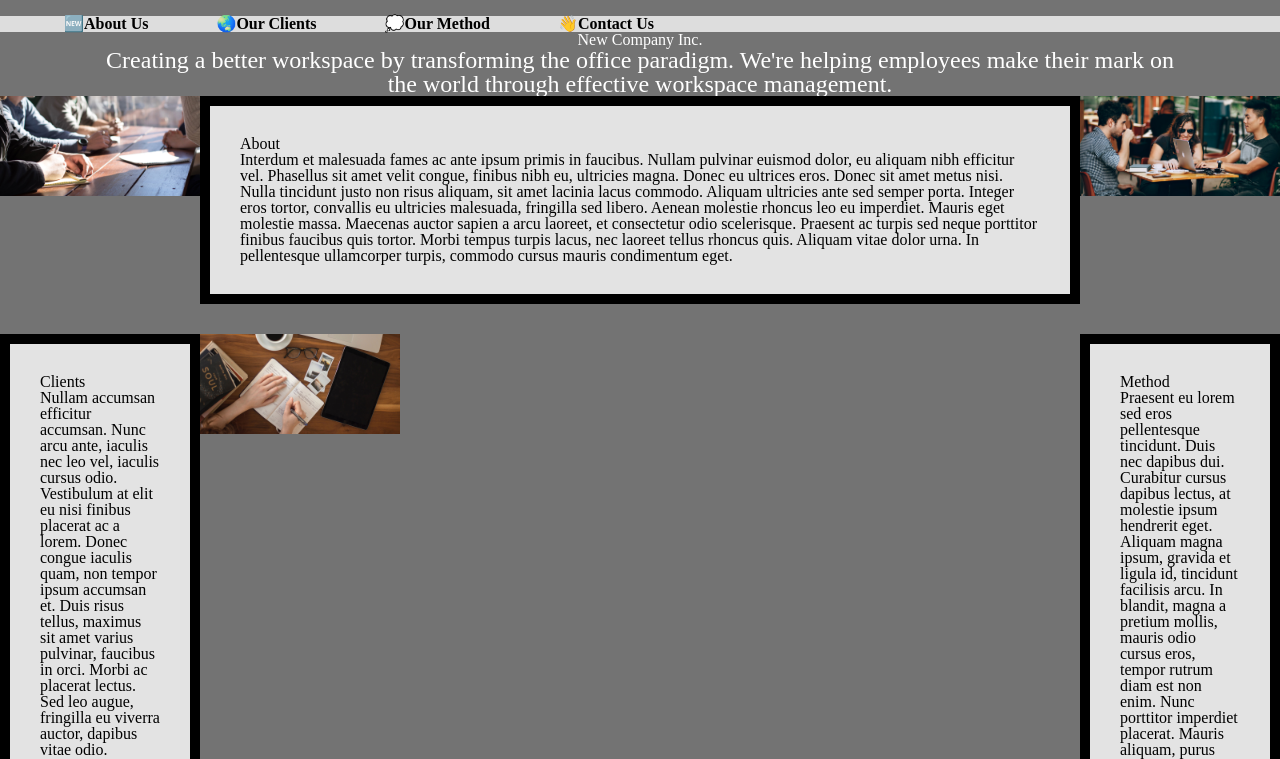
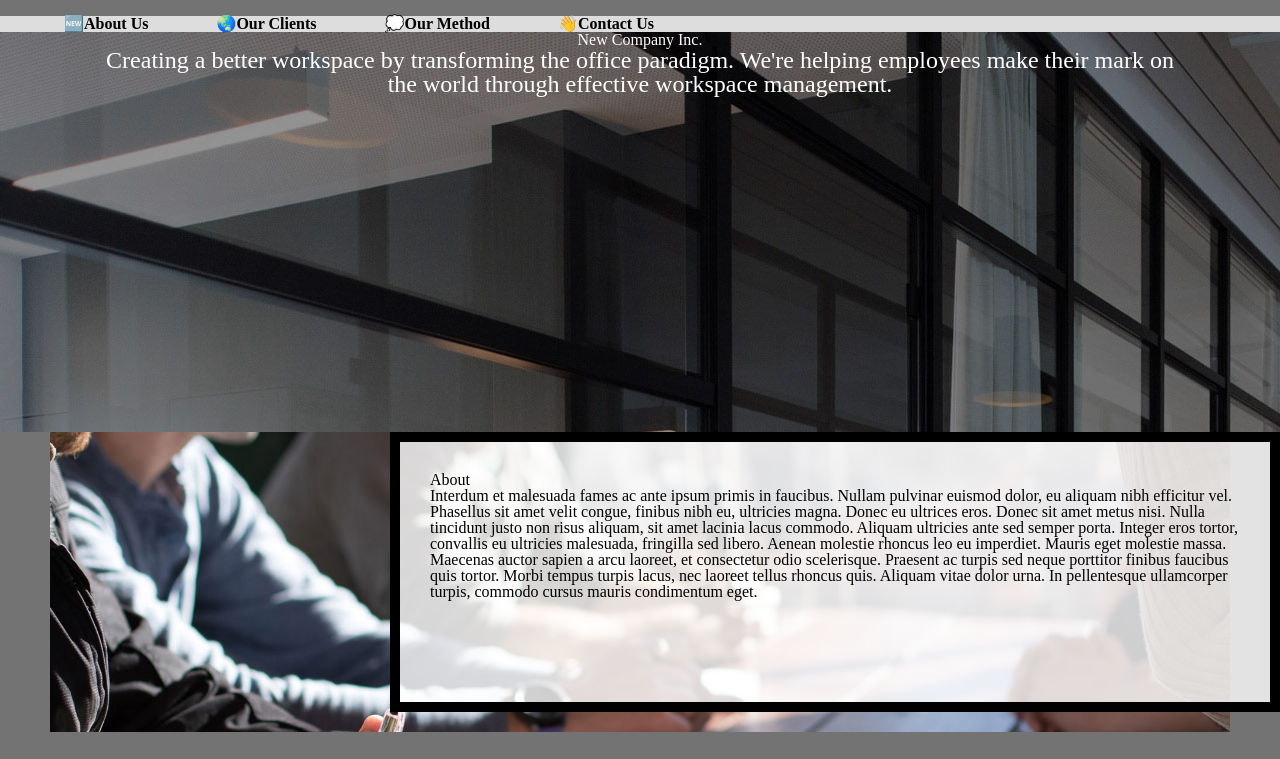
Before and after one commit to mrthorpe12/homework3-2022, a plain HTML site: page index.html in a window 1280 px wide. Shown: the top 759 px of the page. Drawn offline with Linux system fonts and the light colour scheme.

Commit message:
Edits to stylesheet

```diff
--- a/css/style.css
+++ b/css/style.css
@@ -1,63 +1,64 @@
 /***** STARTER CODE - DO NOT CHANGE *****/
 
-html{
+html {
   scroll-behavior: smooth;
 }
 
-body{
+body {
   background-color: #737373;
   font-size: 18px;
   margin: 0;
   padding: 0;
 }
 
-h1{
+h1 {
   font-size: 50px;
   line-height: 1;
   padding: 50px 0;
   text-align: center;
-  color:white;
+  color: white;
 }
 
-h2{
+h2 {
   font-size: 32px;
   line-height: 1.5;
 }
 
-nav{
+nav {
   background-color: #ddd;
-  padding: 25px 10px;;
+  padding: 25px 10px;
+  ;
   text-align: left;
 }
 
-nav a{
+nav a {
   color: black;
   font-weight: bold;
 }
 
-nav ul{
+nav ul {
   list-style-type: none;
 }
 
-nav li{
+nav li {
   display: inline;
   margin-right: 5%;
 }
 
-header p{
+header p {
   color: white;
   font-size: 24px;
   padding: 0 100px;
   text-align: center;
 }
 
-.text{
+.text {
   background-color: rgba(255, 255, 255, .8);
   border: 10px solid black;
   padding: 30px;
 }
 
-footer{
+footer {
   background-color: black;
   color: white;
   padding: 15px 0;
@@ -65,27 +66,28 @@ footer{
 }
 
 footer a,
-footer a:visited{
+footer a:visited {
   color: white;
 }
+
 /*****  End Starter Code ****/
 
 /* Requirement 1 code here*/
 
-nav a{
+nav a {
   text-decoration: none;
 }
 
 /* Requirement 2 code here*/
 
-nav a:hover{
+nav a:hover {
   text-decoration: underline;
   text-decoration-style: wavy;
 }
 
 
 
-a.skip{
+a.skip {
   background: white;
   padding: 6px;
   -webkit-transition: top 1s ease-out;
@@ -99,12 +101,12 @@ a.skip{
 
 /* Requirement 4 code here*/
 
-nav a:focus{
+nav a:focus {
   border-top: 2px solid yellow;
 }
 
 
-.container{
+.container {
   /* Requirement 5 code here*/
   display: grid;
   grid-template-columns: 1fr 5fr 1fr;
@@ -113,22 +115,81 @@ nav a:focus{
 
 /* Requirements 6-10 here: */
 
+.intro {
+  background: #DDDDDD url('../images/header.jpg');
+  background-attachment: fixed;
+  min-height: 400px;
+}
 
+.about, .clients, .method, .contact {
+  grid-column: 2;
+}
 
-@media screen and (min-width: 700px){
-  nav{
+img {
+  width: 100%;
+}
+
+.about-image, .clients-image, .method-image, .contact-image {
+  grid-column: 1 / 4;
+  max-height: 500px;
+  overflow: hidden;
+}
+
+.about, .about-image {
+  grid-row: 1;
+}
+
+.clients, .clients-image {
+  grid-row: 2;
+}
+
+.method, .method-image {
+  grid-row: 3;
+}
+
+.contact, .contact-image {
+  grid-row: 4;
+}
+
+.text {
+  justify-content: center;
+  max-height: 25vh;
+  overflow: scroll;
+}
+
+@media screen and (min-width: 700px) {
+  nav {
     padding-top: 35px;
     /*Requirement 11*/
-
+    justify-content: right;
   }
 
-  nav li{
+  nav li {
     margin-left: 5%;
-    margin-right:0;
+    margin-right: 0;
   }
 
 
   /* Requirements 12-15 here: */
+
+  a.skip {
+    justify-content: left;
+    bottom: 20px;
+  }
+
+  .container {
+    display: grid;
+    grid-template-columns: 50px auto 500px auto 50px;
+    grid-template-rows: repeat(4, 300px);
+  }
+
+  .about, .method, .clients-image, .contact-image {
+    grid-column: 3 / 6;
+  }
+
+  .clients, .contact, .about-image, .method-image {
+    grid-column: 2 / 5;
+  }
 
 }
 
@@ -141,20 +202,24 @@ nav a:focus{
 /* Make no changes below this line.
    ***************************************
    */
-@media screen and (prefers-reduced-motion: reduce){
+@media screen and (prefers-reduced-motion: reduce) {
+
   /*Turn off scroll*/
-  html{
-    scroll-behavior: auto; /* Removes scroll animation */
+  html {
+    scroll-behavior: auto;
+    /* Removes scroll animation */
   }
 
   /*Turn off transition*/
   a.skip {
-    -webkit-transition: initial; /* sets to default setting */
-    transition: initial; /* sets to default setting */
+    -webkit-transition: initial;
+    /* sets to default setting */
+    transition: initial;
+    /* sets to default setting */
   }
 
   /*Turn off parallax*/
-  .intro{
+  .intro {
     background-attachment: initial;
   }
 }
```
Also changed, not shown: index.html (+2 -1 lines).
